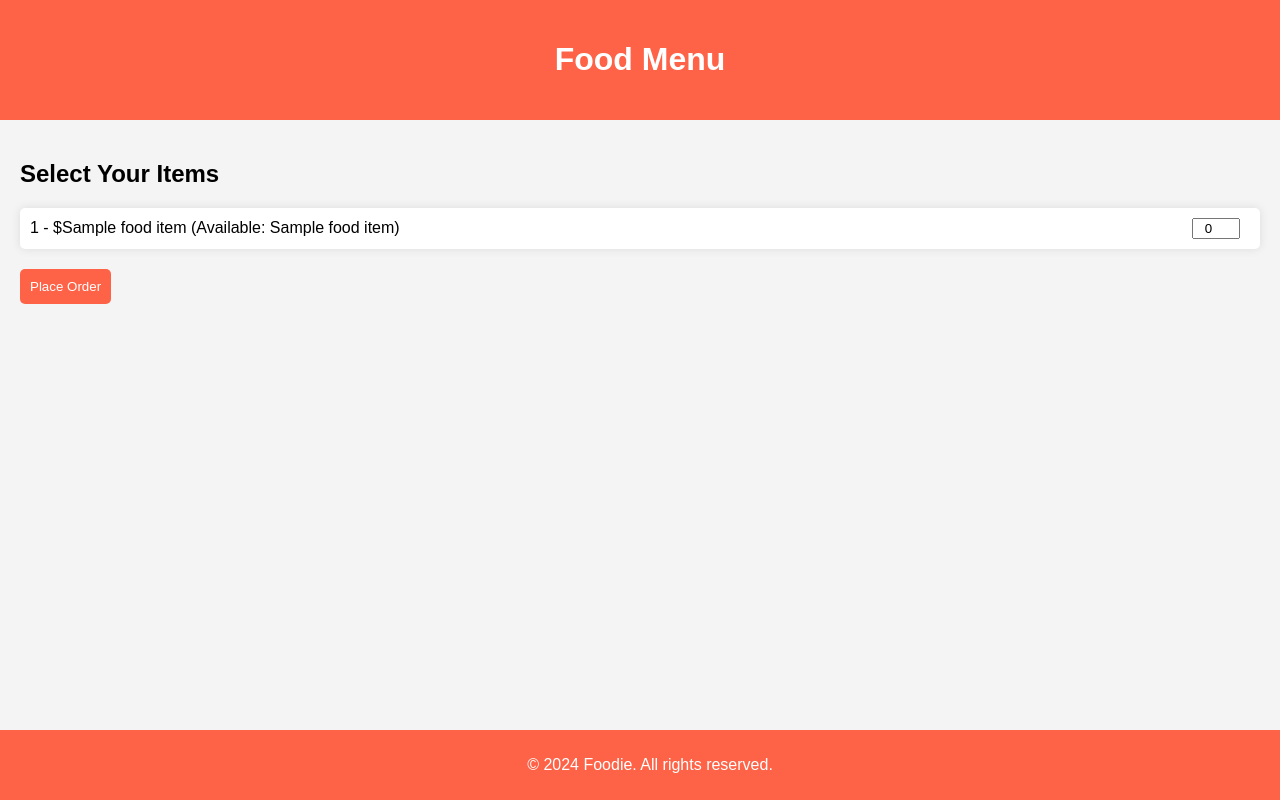
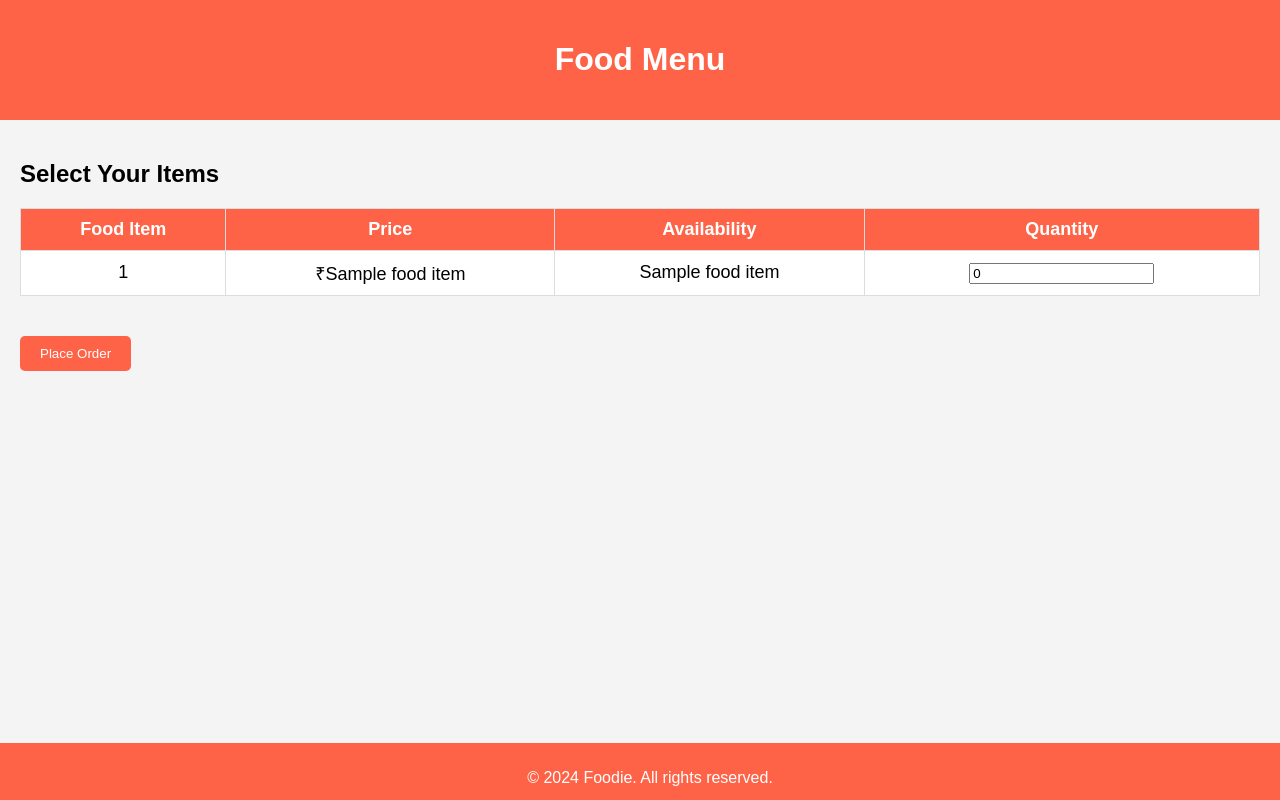
Before and after one commit to sana-a-p/backend, a Flask app: template templates/menupage.html in a window 1280 px wide. Run offline with Flask 3, Linux system fonts and the light colour scheme; the template is opened without the code that fills it: most values are stand-ins (such as "Sample title", 1, 10 or a date in 2020); some libraries are stand-ins or nearby versions.

Commit message:
Update menupage.html

```diff
--- a/templates/menupage.html
+++ b/templates/menupage.html
@@ -9,58 +9,81 @@
             margin: 0;
             padding: 0;
             background-color: #f4f4f4;
+            padding-bottom: 5em;
         }
+
         header {
             background-color: #ff6347;
             color: white;
             padding: 20px;
             text-align: center;
         }
+
         main {
             padding: 20px;
         }
-        #menu {
+
+        table {
+            width: 100%;
+            border-collapse: collapse;
             margin-bottom: 20px;
+            font-size: 18px;
         }
-        .food-item {
+
+        table, th, td {
+            border: 1px solid #ddd;
+        }
+
+        th, td {
+            padding: 10px;
+            text-align: center;
+        }
+
+        th {
+            background-color: #ff6347;
+            color: white;
+        }
+
+        td {
             background-color: white;
-            padding: 10px;
-            margin: 10px 0;
-            border-radius: 5px;
-            box-shadow: 0 0 10px rgba(0, 0, 0, 0.1);
-            display: flex;
-            justify-content: space-between;
-            align-items: center;
         }
-        .controls {
-            display: flex;
-            align-items: center;
+
+        .controls input {
+            width: 50px;
+            text-align: center;
+            padding: 5px;
+            margin: 0 5px;
         }
-        .controls input {
-            width: 40px;
-            text-align: center;
-            margin: 0 10px;
-        }
-        #placeOrder {
-            padding: 10px;
+
+        button {
+            padding: 10px 20px;
             background-color: #ff6347;
             color: white;
             border: none;
             border-radius: 5px;
             cursor: pointer;
+            display: inline-block;
+            margin-top: 20px;
+            z-index: 10;
         }
-        #placeOrder:hover {
+
+        button:hover {
             background-color: #ff4500;
         }
+
         footer {
             text-align: center;
             padding: 10px;
+            padding-bottom: 2em;
             background-color: #ff6347;
             color: white;
             position: fixed;
             bottom: 0;
             width: 100%;
+            height: 15px;
+
         }
+
         .flashes {
             list-style: none;
             padding: 0;
@@ -131,6 +154,7 @@
     </header>
 
     <main>
+        <!-- Flash messages -->
         {% with messages = get_flashed_messages() %}
             {% if messages %}
                 <ul class="flashes">
@@ -142,19 +166,37 @@
                 </ul>
             {% endif %}
         {% endwith %}
+
+        <!-- Form for placing order -->
         <form action="{{ url_for('place_order') }}" method="POST">
             <section id="menu">
                 <h2>Select Your Items</h2>
+                <table>
+                    <thead>
+                        <tr>
+                            <th>Food Item</th>
+                            <th>Price</th>
+                            <th>Availability</th>
+                            <th>Quantity</th>
+                        </tr>
+                    </thead>
+                    <tbody>
+                        <!-- Loop through the food items and display in table rows -->
                         {% for food_item in food_items %}
-                <div class="food-item">
-                    <span>{{ food_item[0] }} - ${{ food_item[1] }} (Available: {{ food_item[2] }})</span>
-                    <div class="controls">
+                        <tr>
+                            <td>{{ food_item[0] }}</td>  <!-- Food name -->
+                            <td>₹{{ food_item[1] }}</td>  <!-- Price -->
+                            <td>{{ food_item[2] }}</td>  <!-- Available quantity -->
+                            <td>
                                 <input type="number" name="{{ food_item[0] }}" min="0" max="{{ food_item[2] }}" value="0">
+                            </td>
+                        </tr>
+                        {% endfor %}
+                    </tbody>
+                </table>
+            </section>
 
-                    </div>
-                </div>
-                {% endfor %}
-            </section>
+            <!-- Button to place order -->
             <button type="submit" id="placeOrder">Place Order</button>
         </form>
     </main>
```
Lines whose indentation alone changed are shown as unchanged.
